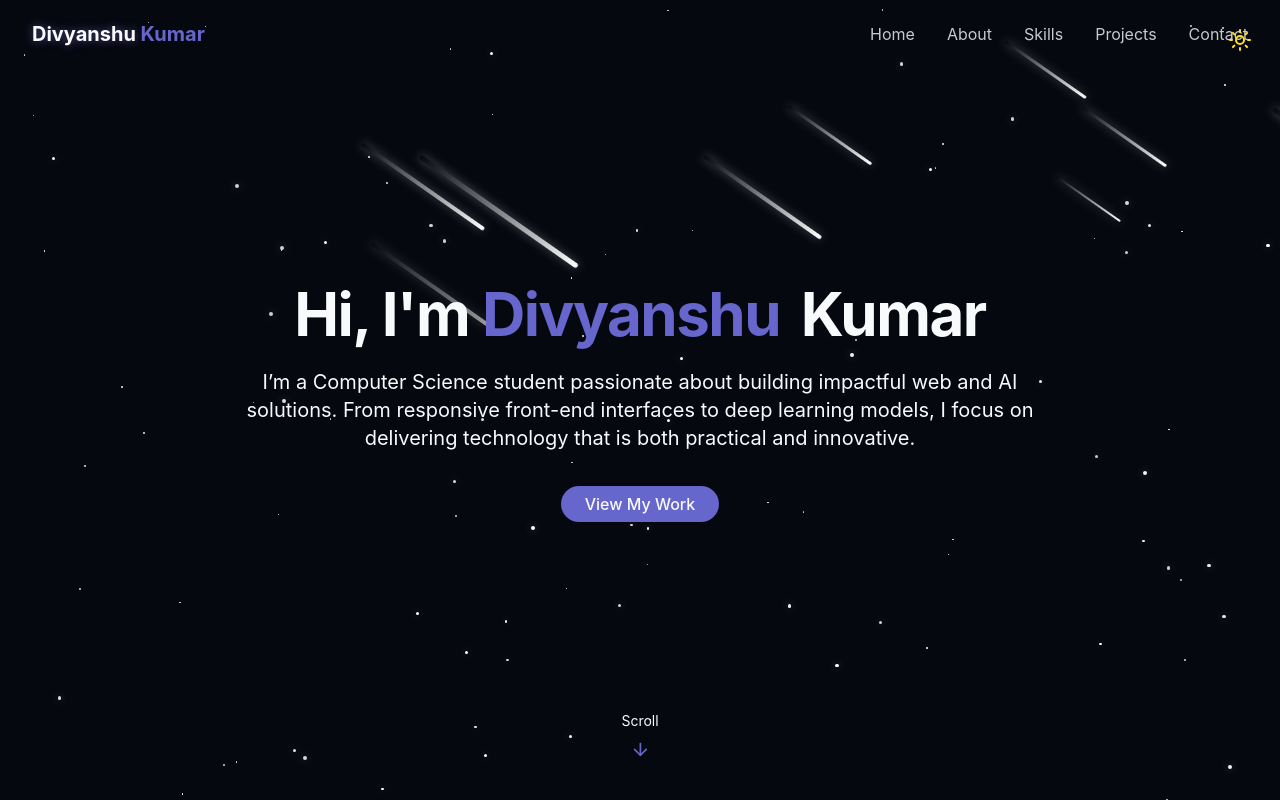
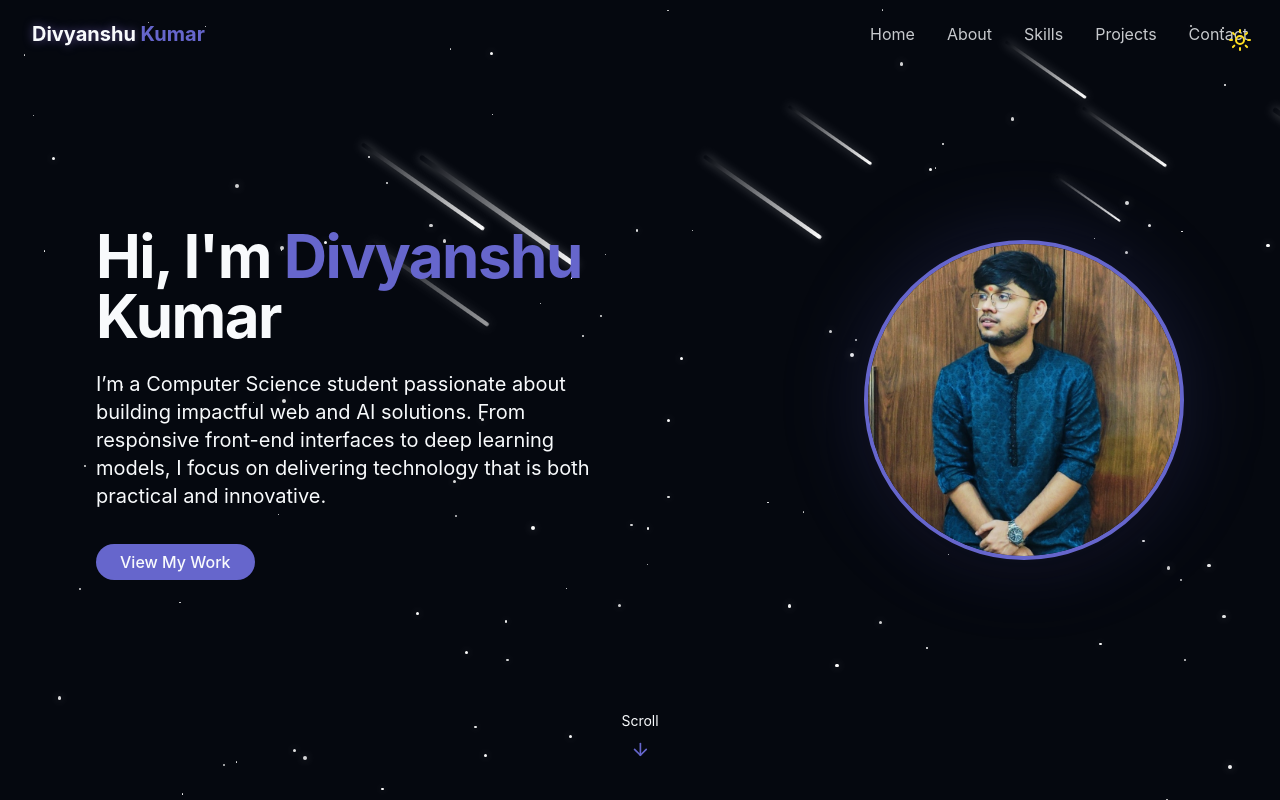
Before and after one commit to divyanshu7-18/Portfoliio, a React (Vite) app: page / in a window 1280 px wide. Shown: the top 800 px of the page. Built offline with nearby package versions, Linux system fonts and the light colour scheme.

Commit message:
Profile Photo Added

```diff
--- a/src/components/HeroSection.jsx
+++ b/src/components/HeroSection.jsx
@@ -1,28 +1,31 @@
 import { ArrowDown } from "lucide-react";
+import profileImage from "../assets/profile.jpg";
 
 export const HeroSection = () => {
   return (
     <section
       id="hero"
-      className="relative min-h-screen flex flex-col items-center justify-center px-4"
+      className="relative min-h-screen flex items-center justify-center px-4"
     >
-      <div className="container max-w-4xl mx-auto text-center z-10">
-        <div className="space-y-6">
+      <div className="container max-w-6xl mx-auto grid md:grid-cols-2 gap-12 items-center z-10">
+
+        {/* LEFT SIDE — TEXT */}
+        <div className="space-y-6 text-center md:text-left">
           <h1 className="text-4xl md:text-6xl font-bold tracking-tight">
-            <span className="opacity-0 animate-fade-in"> Hi, I'm</span>
+            <span className="opacity-0 animate-fade-in">Hi, I'm</span>{" "}
             <span className="text-primary opacity-0 animate-fade-in-delay-1">
-              {" "}
               Divyanshu
-            </span>
-            <span className="text-gradient ml-2 opacity-0 animate-fade-in-delay-2">
-              {" "}
+            </span>{" "}
+            <span className="text-gradient opacity-0 animate-fade-in-delay-2">
               Kumar
             </span>
           </h1>
 
-          <p className="text-lg md:text-xl text-muted-foreground max-2-2xl mx-auto opacity-0 animate-fade-in-delay-3">
-            I’m a Computer Science student passionate about building impactful web and AI solutions.
-From responsive front-end interfaces to deep learning models, I focus on delivering technology that is both practical and innovative.
+          <p className="text-lg md:text-xl text-muted-foreground max-w-xl opacity-0 animate-fade-in-delay-3">
+            I’m a Computer Science student passionate about building impactful
+            web and AI solutions. From responsive front-end interfaces to deep
+            learning models, I focus on delivering technology that is both
+            practical and innovative.
           </p>
 
           <div className="pt-4 opacity-0 animate-fade-in-delay-4">
@@ -31,10 +34,25 @@ From responsive front-end interfaces to deep learning models, I focus on deliver
             </a>
           </div>
         </div>
+
+        {/* RIGHT SIDE — PHOTO */}
+        <div className="flex justify-center md:justify-end opacity-0 animate-fade-in-delay-2">
+          <div className="relative">
+            <img
+              src={profileImage}
+              alt="Divyanshu Kumar"
+              className="w-64 h-64 md:w-80 md:h-80 object-cover rounded-full border-4 border-primary shadow-2xl"
+            />
+
+            {/* Glow Effect */}
+            <div className="absolute inset-0 rounded-full bg-primary/20 blur-2xl -z-10"></div>
+          </div>
+        </div>
       </div>
 
-      <div className="absolute bottom-8 left-1/2 transform -translate-x-1/2 flex flex-col items-center animate-bounce">
-        <span className="text-sm text-muted-foreground mb-2"> Scroll </span>
+      {/* Scroll Indicator */}
+      <div className="absolute bottom-8 left-1/2 -translate-x-1/2 flex flex-col items-center animate-bounce">
+        <span className="text-sm text-muted-foreground mb-2">Scroll</span>
         <ArrowDown className="h-5 w-5 text-primary" />
       </div>
     </section>
```
Also changed, not shown: src/assets/profile.jpg (added).
